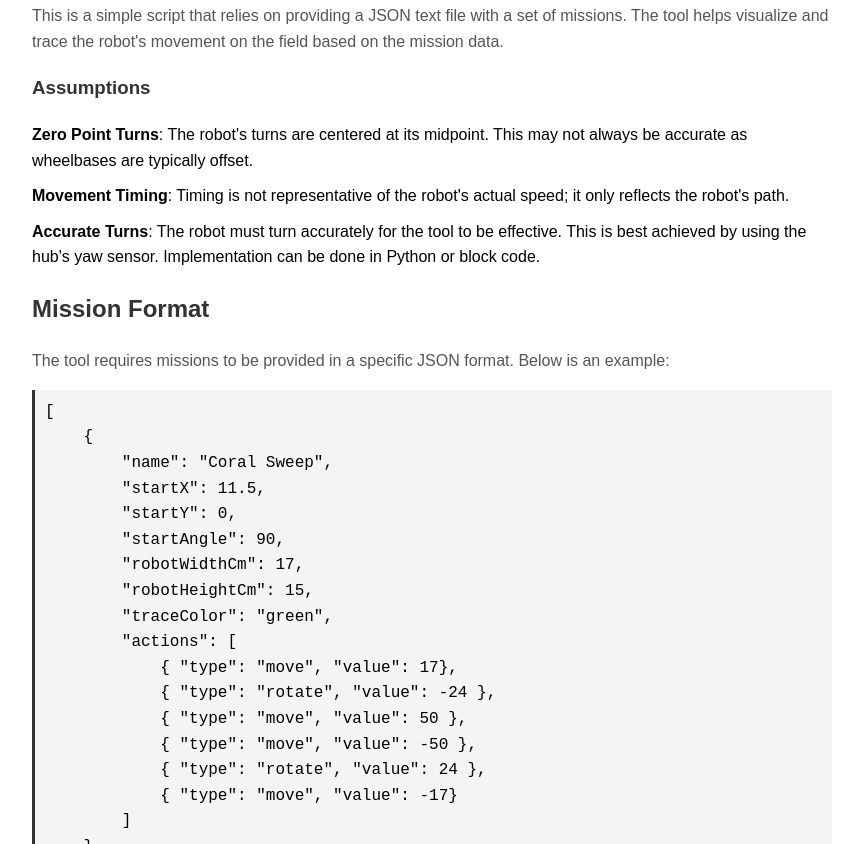
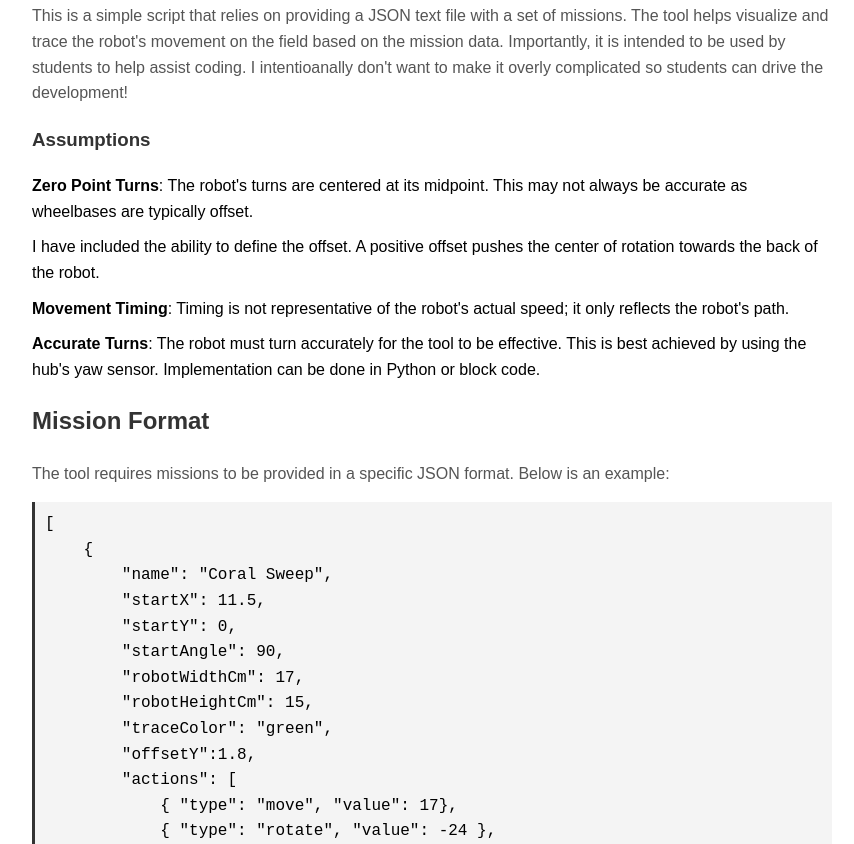
Before and after one commit to kennyhaggard/FLL-field-mapping, a plain HTML site: page introduction.html in a window 1280 px wide. Shown: the part 256-1100 px from the top of the page, without its empty margins (208-1062 px from the left). Drawn offline with Linux system fonts and the light colour scheme.

Commit message:
Update introduction.html

```diff
--- a/introduction.html
+++ b/introduction.html
@@ -50,11 +50,12 @@
         <p>Welcome! This tool is designed to help First Lego League teams plan their movement across the field.</p>
 
         <h2>Overview</h2>
-        <p>This is a simple script that relies on providing a JSON text file with a set of missions. The tool helps visualize and trace the robot's movement on the field based on the mission data.</p>
+        <p>This is a simple script that relies on providing a JSON text file with a set of missions. The tool helps visualize and trace the robot's movement on the field based on the mission data. Importantly, it is intended to be used by students to help assist coding. I intentioanally don't want to make it overly complicated so students can drive the development!</p>
 
         <h3>Assumptions</h3>
         <ul>
             <li><strong>Zero Point Turns</strong>: The robot's turns are centered at its midpoint. This may not always be accurate as wheelbases are typically offset.</li>
+		<li> I have included the ability to define the offset. A positive offset pushes the center of rotation towards the back of the robot.</li>
             <li><strong>Movement Timing</strong>: Timing is not representative of the robot's actual speed; it only reflects the robot's path.</li>
             <li><strong>Accurate Turns</strong>: The robot must turn accurately for the tool to be effective. This is best achieved by using the hub's yaw sensor. Implementation can be done in Python or block code.</li>
         </ul>
@@ -72,6 +73,7 @@
         "robotWidthCm": 17,
         "robotHeightCm": 15,
 	"traceColor": "green",
+	"offsetY":1.8,
         "actions": [
             { "type": "move", "value": 17},
             { "type": "rotate", "value": -24 },
@@ -89,6 +91,7 @@
         "robotWidthCm": 17,
         "robotHeightCm": 15,
 	"traceColor":"red",
+	"offsetY":1.8,
         "actions": [
             { "type": "move", "value": 55 },
             { "type": "rotate", "value": -90 },
@@ -106,6 +109,7 @@
         "robotWidthCm": 17,
         "robotHeightCm": 15,
 	"traceColor": "yellow",
+	"offsetY":1.8,
         "actions": [
             { "type": "move", "value": 40 },
             { "type": "rotate", "value": 90 },
```
